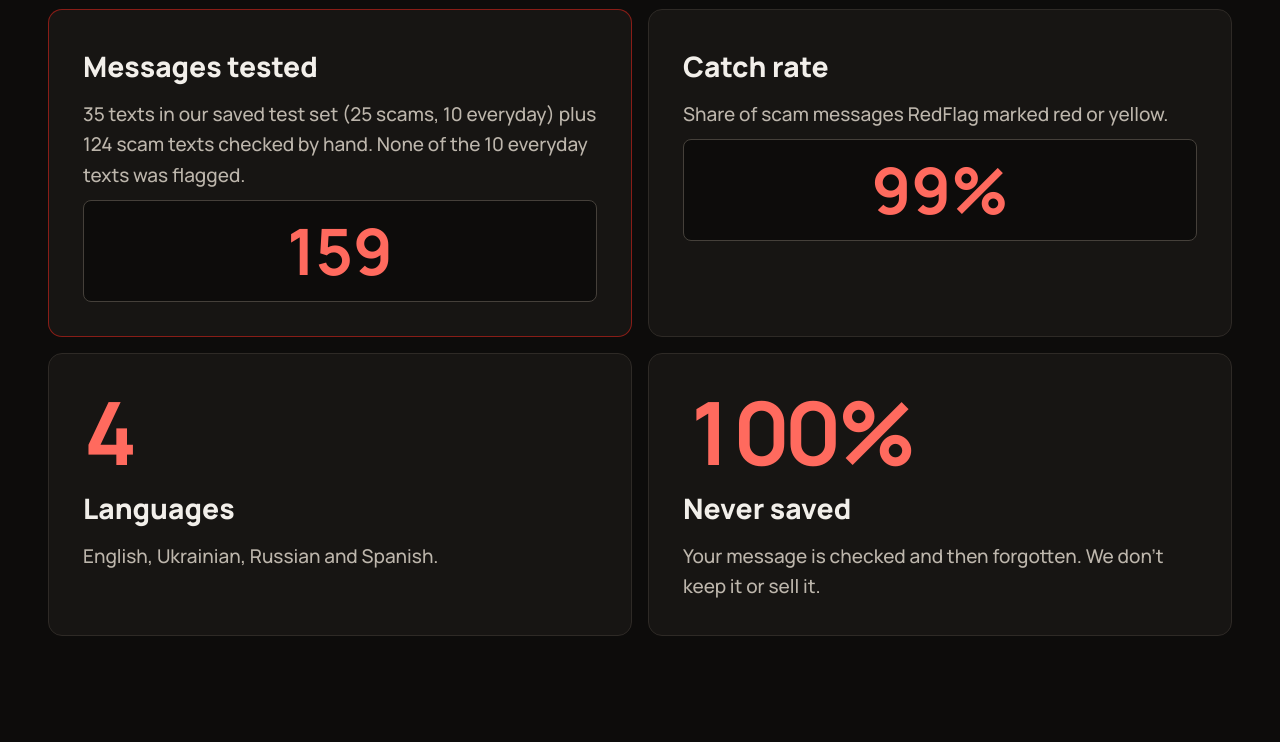
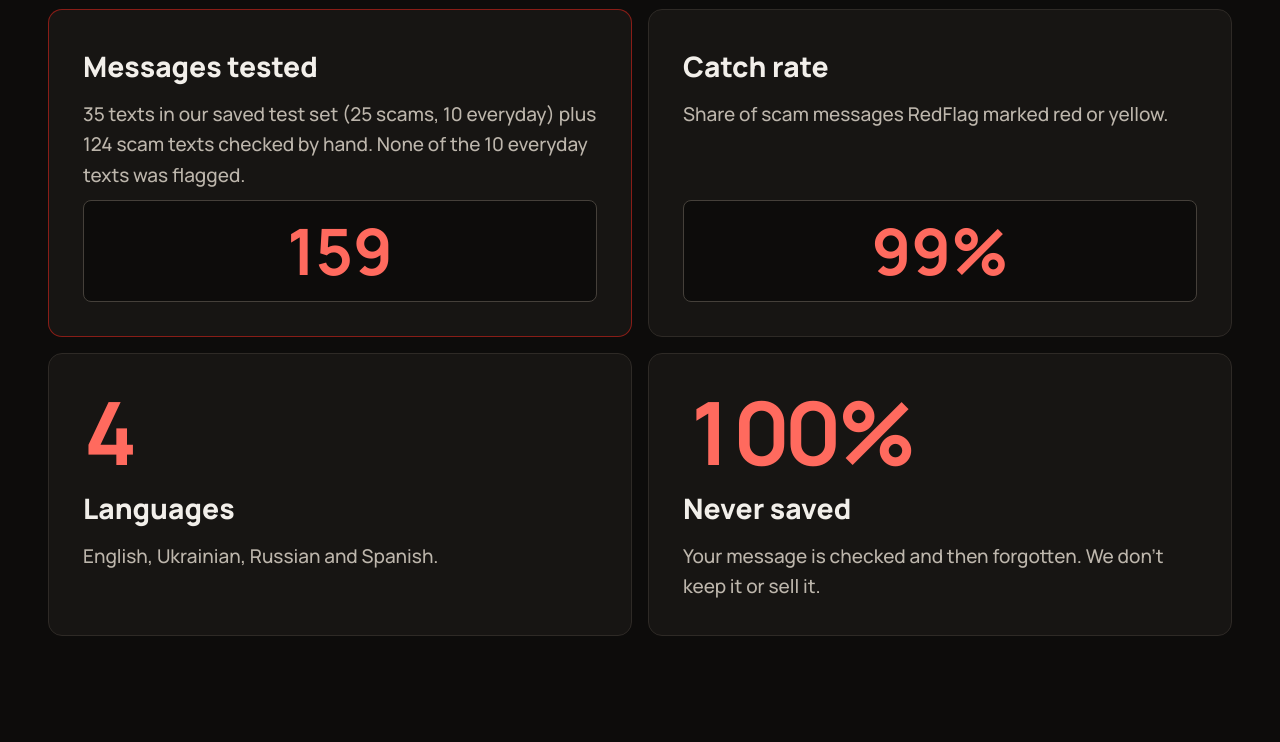
Before and after one commit to Fojikulul/RedFlag, a website with bundled scripts: page index.html in a window 1280 px wide. Shown: the part 5480-6222 px from the top of the page. Built offline with nearby package versions, Linux system fonts and the light colour scheme.

Commit message:
Line up the number boxes in the stats cards

```diff
--- a/css/styles.css
+++ b/css/styles.css
@@ -1561,12 +1561,18 @@ mark {
   color: var(--muted);
 }
 
+/* The number box sits at the bottom of the card, so boxes in cards side by
+   side line up even when their descriptions are different lengths. */
+.stat:has(.stat-panel) {
+  grid-template-rows: auto auto 1fr;
+}
+
 .stat-panel {
   display: flex;
   align-items: center;
   justify-content: center;
+  align-self: end;
   gap: 12px;
-  margin-top: auto;
   min-height: 88px;
   padding: 18px 22px;
   border-radius: var(--radius-sm);
```
